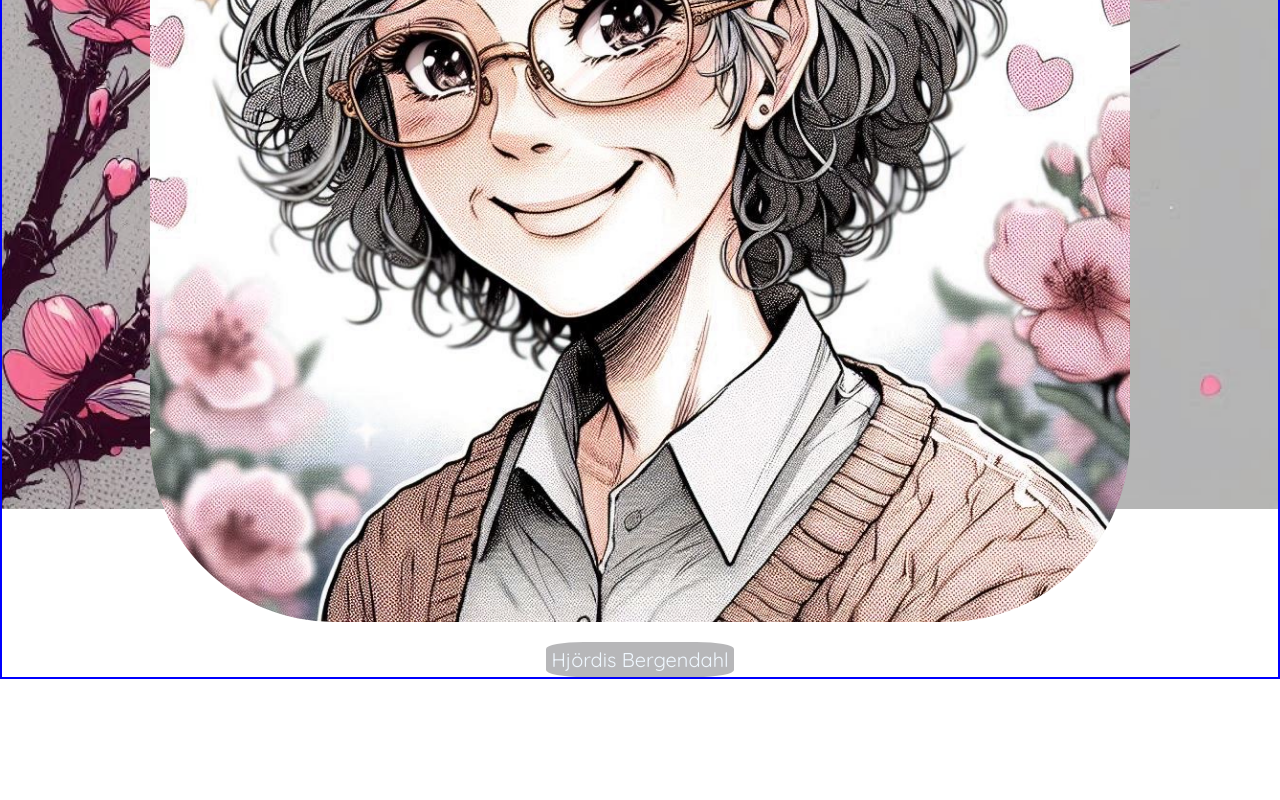
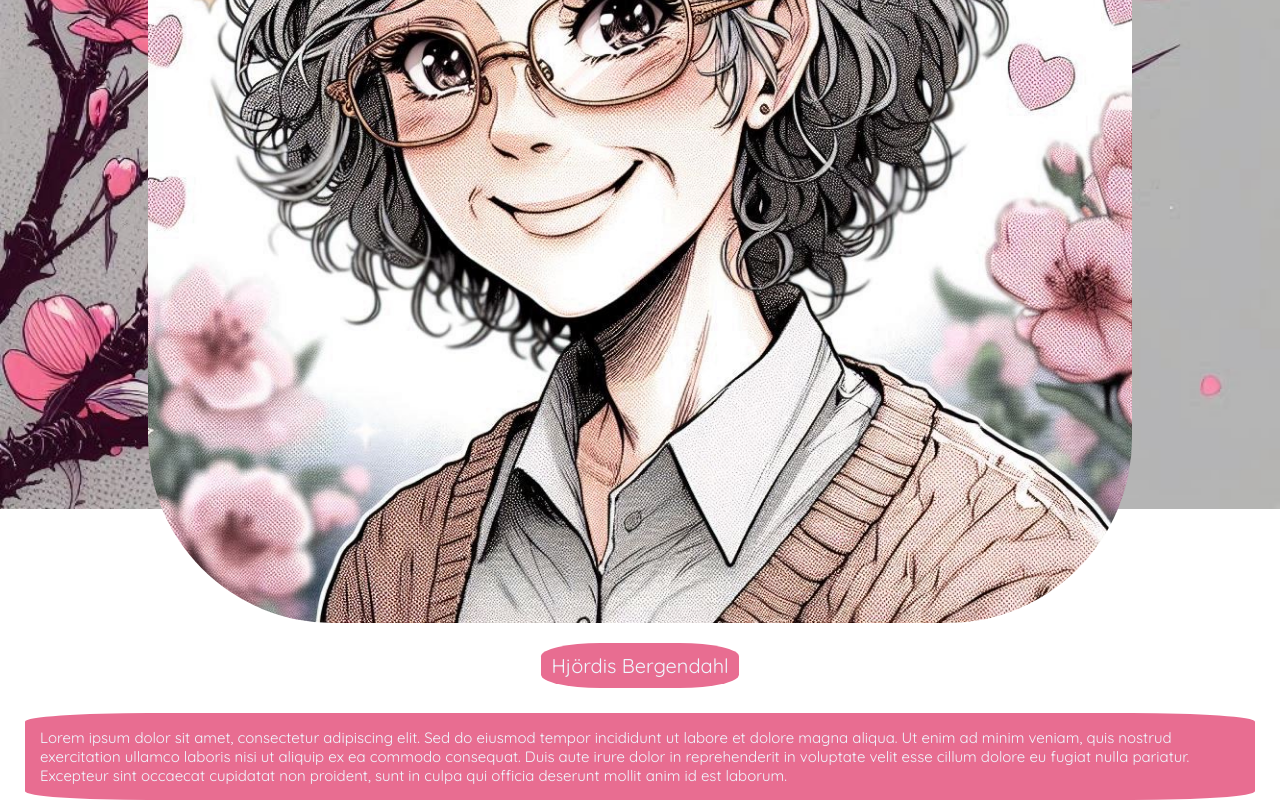
Before and after one commit to schnavzer480/kitchen, a plain HTML site: page index.html in a window 1280 px wide. Shown: the part 531-1331 px from the top of the page. Before the commit the page ends 1210 px from the top, so only its background shows below. Drawn offline with Linux system fonts and the light colour scheme.

Commit message:
styled portrait text box

```diff
--- a/index.html
+++ b/index.html
@@ -30,6 +30,7 @@
             <img class="porimg" alt="grandma as a manga character" src="images/portrait.webp">
             <figcaption class="mormor">Hjördis Bergendahl</figcaption>
         </figure>
+        <p class="profile">Lorem ipsum dolor sit amet, consectetur adipiscing elit. Sed do eiusmod tempor incididunt ut labore et dolore magna aliqua. Ut enim ad minim veniam, quis nostrud exercitation ullamco laboris nisi ut aliquip ex ea commodo consequat. Duis aute irure dolor in reprehenderit in voluptate velit esse cillum dolore eu fugiat nulla pariatur. Excepteur sint occaecat cupidatat non proident, sunt in culpa qui officia deserunt mollit anim id est laborum.</p>
     </div>
 </body>
 </html>
--- a/styles.css
+++ b/styles.css
@@ -32,7 +32,6 @@
 /*NAV*/
 nav {
     height: 18vh;
-    border: 2px solid red;
     background-color: var(--gray);
     display: flex;
     justify-content: center;
@@ -78,17 +77,25 @@ nav {
     height: auto;
 
     margin-top: 150px;
-    border: 2px solid blue;
 }
 .portrait figcaption {
     font-size: 2rem;
-    background-color: var(--gray);
+    background-color: var(--pink);
     color: aliceblue;
-    padding: 5px;
-    border-radius: 20%;
+    padding: 10px;
+    border-radius: 30%;
 }
 .porimg {
     width: 80%;
     padding: 20px;
     border-radius: 20%;
 }
+
+.profile {
+    font-size: 1.5rem;
+    padding: 15px;
+    margin: 25px;
+    border-radius: 10%;
+    background-color: var(--pink);
+    color: aliceblue;
+}
```
